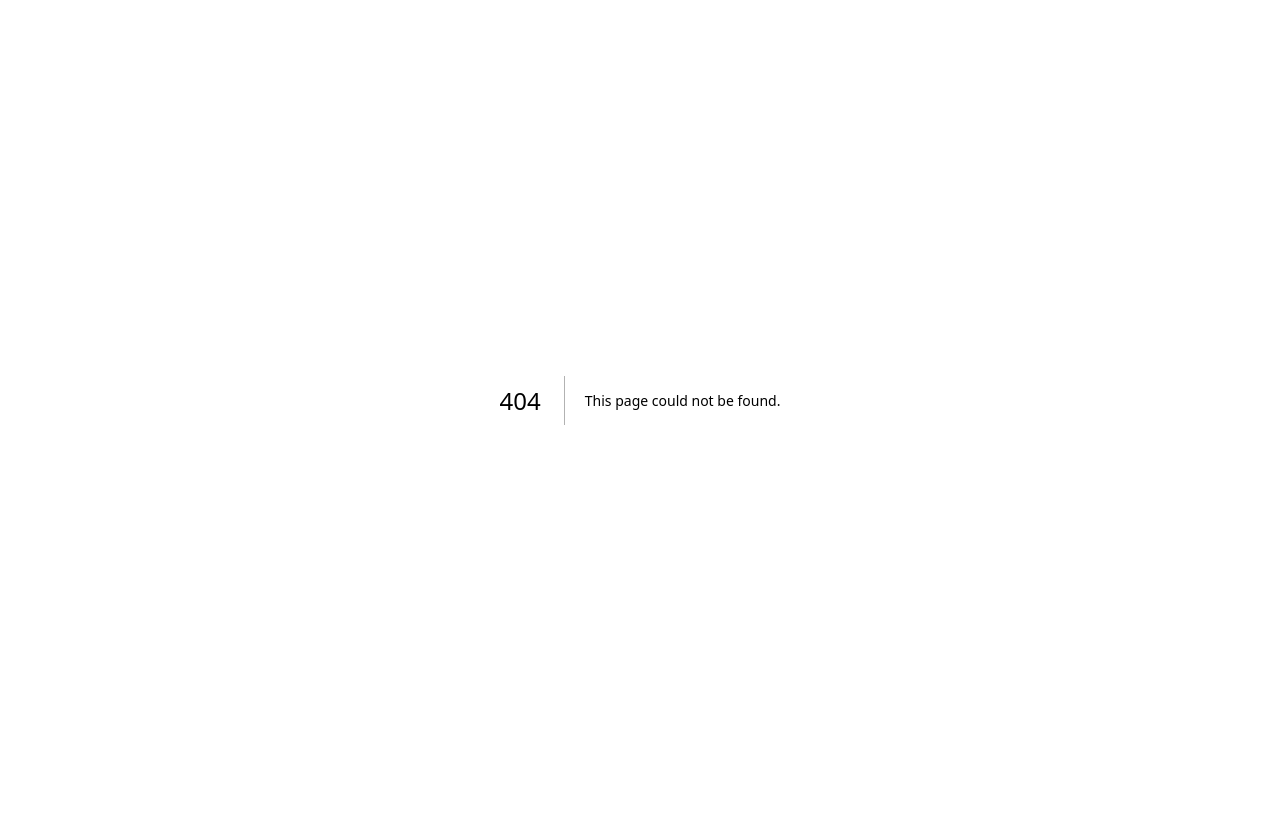
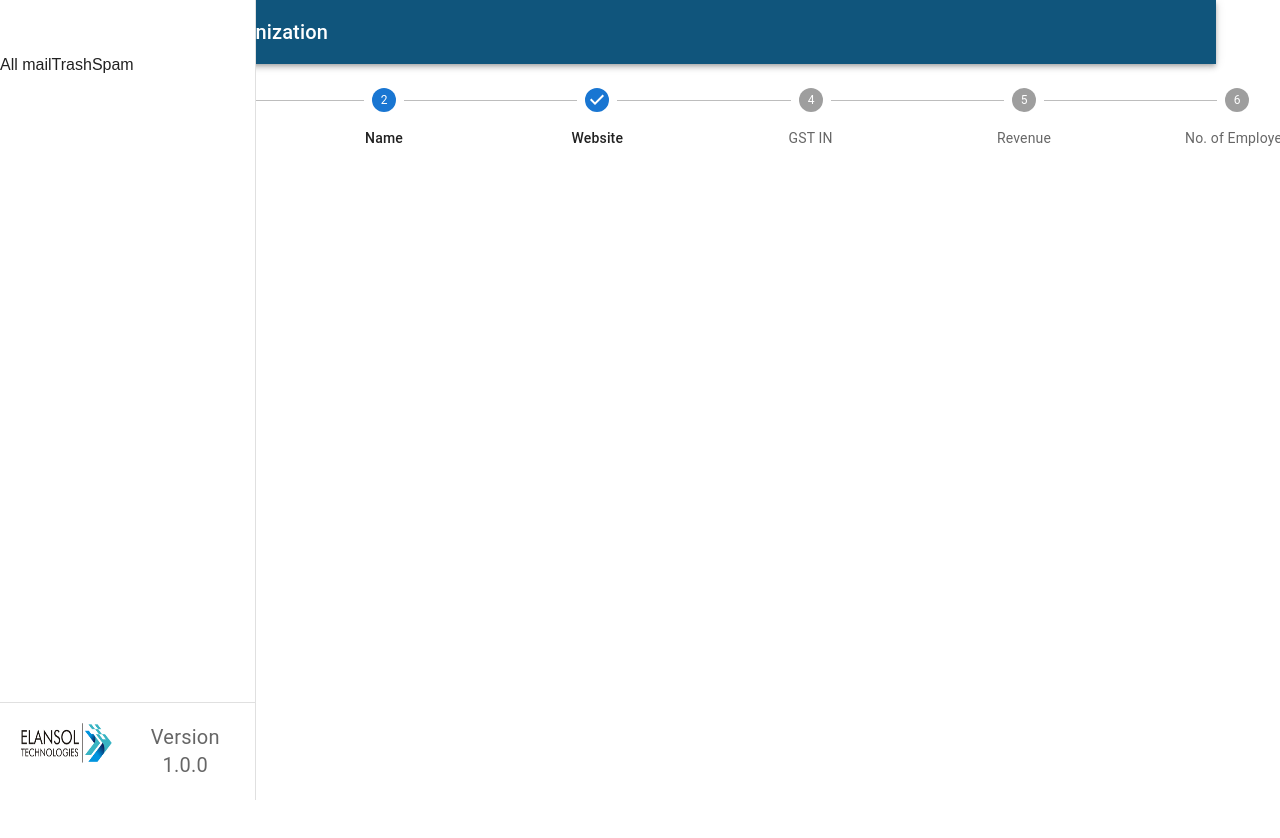
Before and after one commit to SanikaDose/sargen_frontend, a Next.js app: page /organization in a window 1280 px wide. Before the commit this address had no page. Shown: the top 838 px of the page. Before the commit the page ends 800 px from the top, so only its background shows below. Built offline with nearby package versions, Linux system fonts and the light colour scheme; some icons are missing.

Commit message:
added the organization/onbording

```diff
--- /dev/null
+++ b/src/app/(protectedRoutes)/organization/page.tsx
@@ -0,0 +1,48 @@
+// src/app/(protectedRoutes)/(organization)/page.tsx
+
+'use client';
+
+import React from 'react';
+import { Box, Container, Grid } from '@mui/material';
+import SideBar from '@/components/sideBar/SideBar';
+import Stepper from '@/components/Stepper/Stepper';
+import { InputWithLabel } from '@/components/InputWithLabels/InputWithLabel';
+import { Header } from '@/components/Header/Header';
+const OrganizationPage = () => {
+  return (
+    <Container >
+      <Grid container >
+        {/* Sidebar on the left */}
+        <Grid >
+          <SideBar
+            open={true}
+            drawerList={['All mail', 'Trash', 'Spam']}
+            onCloseTrigger={() => {}}
+          />
+        </Grid>
+
+        {/* Main Content: Stepper + InputField */}
+        <Grid >
+            <Box >
+                <Header title='Onboarding / Organization'/>
+            </Box>
+          <Box my={3}>
+            <Stepper  steps ={[{ label: 'Logo' }, { label: 'Name' }, { label: 'Website' }, { label: 'GST IN' },{ label: 'Revenue' }, { label: 'No. of Employee' },]} />
+          </Box>
+
+        </Grid>
+        <Grid>
+            <Grid item xs={12} md={2} sx={{ borderRight: '1px solid #ccc' }}>
+          <SideBar
+            open={true}
+            drawerList={['All mail', 'Trash', 'Spam']}
+            onCloseTrigger={() => {}}
+          />
+        </Grid>
+        </Grid>
+      </Grid>
+    </Container>
+  );
+};
+
+export default OrganizationPage;
```
Also changed, not shown: 1 other file (tests, documents, lock files or other folders).
